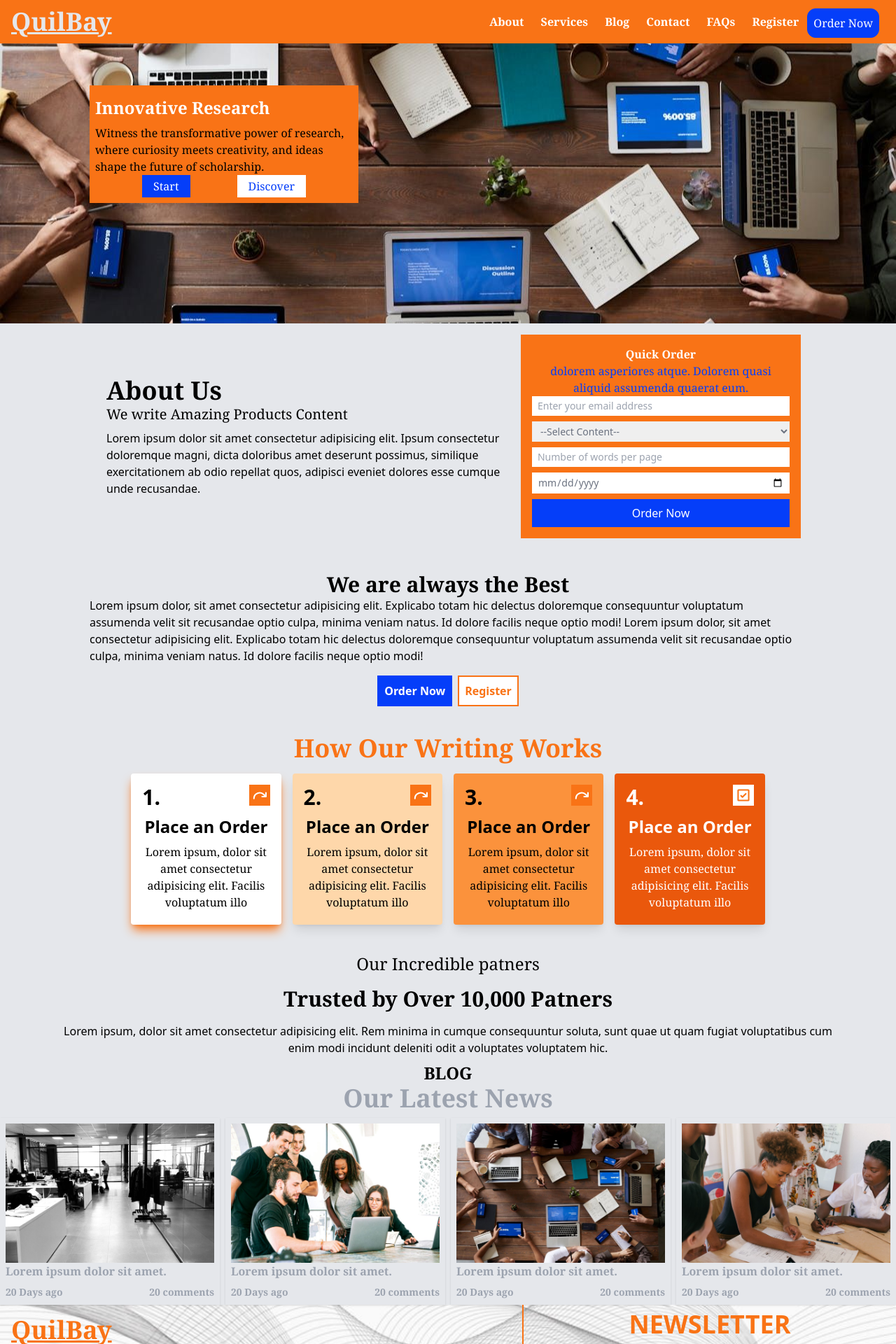
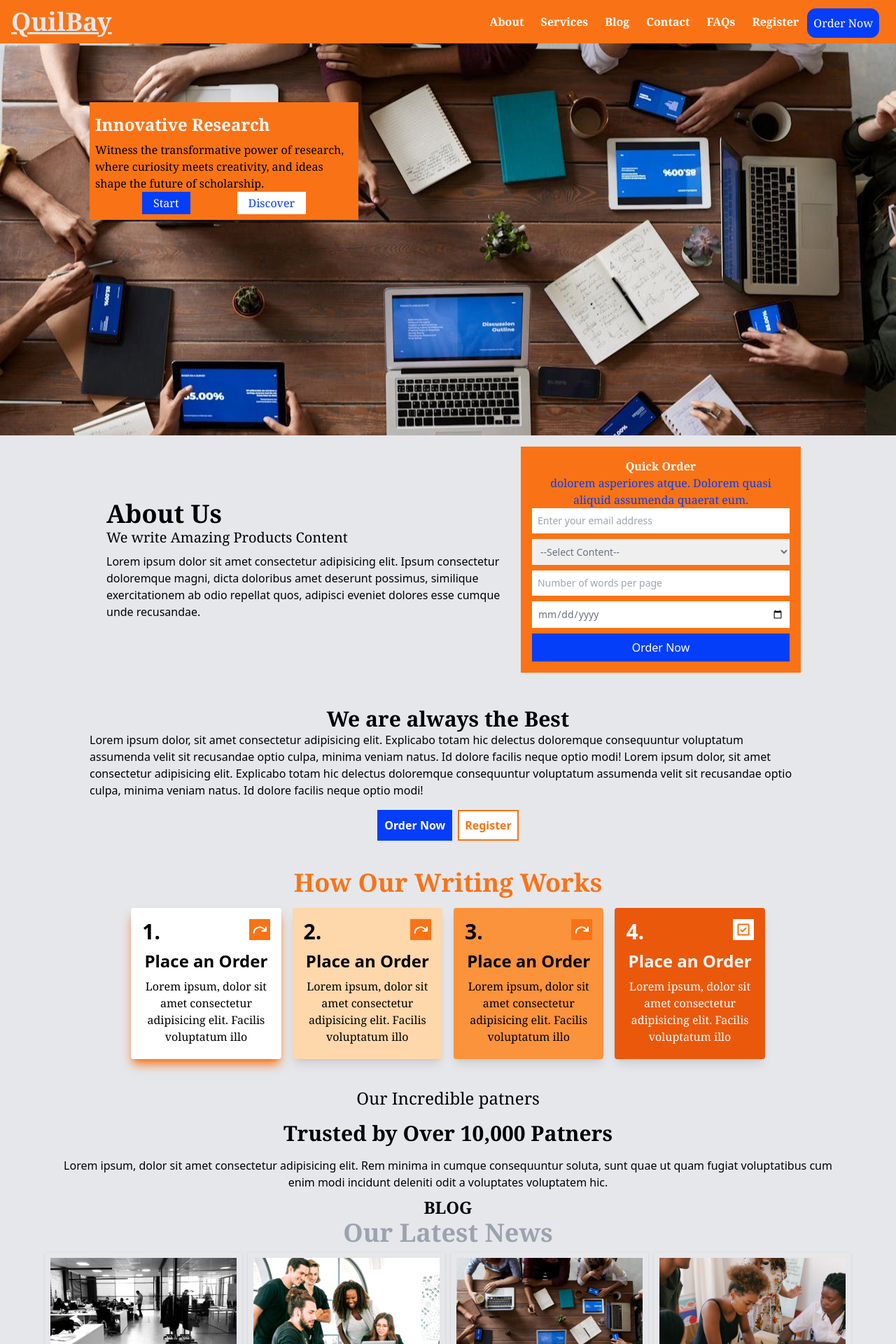
Before and after one commit to samuelmwangi729/Quilbay, a React (Vite) app: page / in a window 1280 px wide. Shown: the top 1920 px of the page at 70% size. Built offline with nearby package versions, Linux system fonts and the light colour scheme.

Commit message:
Changed some few things

```diff
--- a/src/Components/Blogs.jsx
+++ b/src/Components/Blogs.jsx
@@ -16,7 +16,7 @@ class Blogs extends Component {
         <div className="flex-box">
             {/* start blogpost */}
             <div className="blog">
-                <div className="md:w-full w-80 m-auto">
+                <div className="md:w-full w-[100%] m-auto">
                     <img src={BlogImg} alt="Blog 1"/>
                 </div>
                 <div className="blogpost-details">
@@ -42,7 +42,7 @@ class Blogs extends Component {
             {/* End blog post */}
             {/* start blogpost */}
             <div className="blog">
-                <div className="md:w-full w-80 m-auto">
+                <div className="md:w-full w-[100%] m-auto">
                     <img src={BlogImg2} alt="Blog 1"/>
                 </div>
                 <div className="blogpost-details">
@@ -68,7 +68,7 @@ class Blogs extends Component {
             {/* End blog post */}
             {/* start blogpost */}
             <div className="blog">
-                <div className="md:w-full w-80 m-auto">
+                <div className="md:w-full w-[100%] m-auto">
                     <img src={BlogImg3} alt="Blog 1"/>
                 </div>
                 <div className="blogpost-details">
@@ -94,7 +94,7 @@ class Blogs extends Component {
             {/* End blog post */}
             {/* start blogpost */}
             <div className="blog">
-                <div className="md:w-full w-80 m-auto">
+                <div className="md:w-full w-[100%] m-auto">
                     <img src={BlogImg4} alt="Blog 1"/>
                 </div>
                 <div className="blogpost-details">
--- a/src/Components/Order.jsx
+++ b/src/Components/Order.jsx
@@ -26,7 +26,7 @@ class Order extends Component {
                         </p>
                     </div>
                 </div>
-                <div className="bg-primary p-4 md:w-[40%] w-[60%] flex flex-col justify-center items-center">
+                <div className="bg-primary p-4 md:w-[40%] w-[90%] flex flex-col justify-center items-center">
                     <div className="font-serif">
                         <h2 className='text-white font-bold text-center'>
                             Quick Order
@@ -37,18 +37,18 @@ class Order extends Component {
                     <div className="container">
                         <form action="" className="flex justify-center gap-2 items-center flex-col">
                             <div className="w-full">
-                                <input type="email" name="" id="" className="w-full text-sm py-1 px-2 focus:outline-0" placeholder='Enter your email address' />
+                                <input type="email" name="" id="" className="w-full text-sm py-2 px-2 focus:outline-0" placeholder='Enter your email address' />
                             </div>
                             <div className="w-full">
-                                <select name="" id="" className='w-full text-sm py-1 px-2 focus:outline-0 text-gray-500'>
+                                <select name="" id="" className='w-full text-sm py-2 px-2 focus:outline-0 text-gray-500'>
                                     <option label="--Select Content--"></option>
                                 </select>
                             </div>
                             <div className="w-full">
-                                <input type="number" name="" id="" className="w-full text-sm py-1 px-2 focus:outline-0 text-gray-500" placeholder='Number of words per page' />
+                                <input type="number" name="" id="" className="w-full text-sm py-2 px-2 focus:outline-0 text-gray-500" placeholder='Number of words per page' />
                             </div>
                             <div className="w-full">
-                                <input type="date" name="" id="" className="w-full text-sm py-1 px-2 focus:outline-0 text-gray-500" />
+                                <input type="date" name="" id="" className="w-full text-sm py-2 px-2 focus:outline-0 text-gray-500" />
                             </div>
                             <div className="button w-full">
                                 <button className="p-2 bg-secondary text-white w-full hover:bg-white hover:text-secondary">
--- a/src/Components/Roadmap.jsx
+++ b/src/Components/Roadmap.jsx
@@ -11,7 +11,7 @@ class Roadmap extends Component{
                     <h1 className='text-4xl font-serif font-bold text-center text-primary hover:text-secondary'>
                         How Our Writing Works
                     </h1>
-                    <div className="flex md:flex-row flex-col justify-center items-center md:w-[100%] lg:w-[80%] mb-4 w-80 m-auto mt-2">
+                    <div className="flex md:flex-row flex-col justify-center items-center md:w-[90%] lg:w-[80%] mb-4 m-auto mt-2">
                         {/* start roadmap box */}
                         <div className="shadow-lg shadow-primary bg-white rounded p-2 hover:shadow-secondary mb-4 transition ease-in-out duration-500 m-2">
                             <div className="flex flex-row item-center justify-between text-3xl p-2">
--- a/src/index.css
+++ b/src/index.css
@@ -2,7 +2,7 @@
 @tailwind components;
 @tailwind utilities;
 .item{
-    height: 50vh;
+    height: 70vh;
 }
 .slider1{
     background: url('./Assets/Images/demonstration.jpg');
@@ -65,10 +65,10 @@
     @apply text-2xl font-bold text-center;
 }
 .flex-box{
-    @apply flex flex-col md:flex-row justify-center items-center gap-2 w-full;
+    @apply flex flex-col md:flex-row justify-center items-center gap-2 w-[90%] m-auto;
 }
 .logo{
-    @apply text-3xl md:text-4xl text-gray-200 px-2 font-bold underline
+    @apply text-3xl md:text-4xl text-gray-200 px-2 font-bold underline;
 }
 .payment-method{
     @apply text-white p-1 bg-primary m-2 hover:bg-secondary hover:text-white transition ease-linear duration-500;
```
